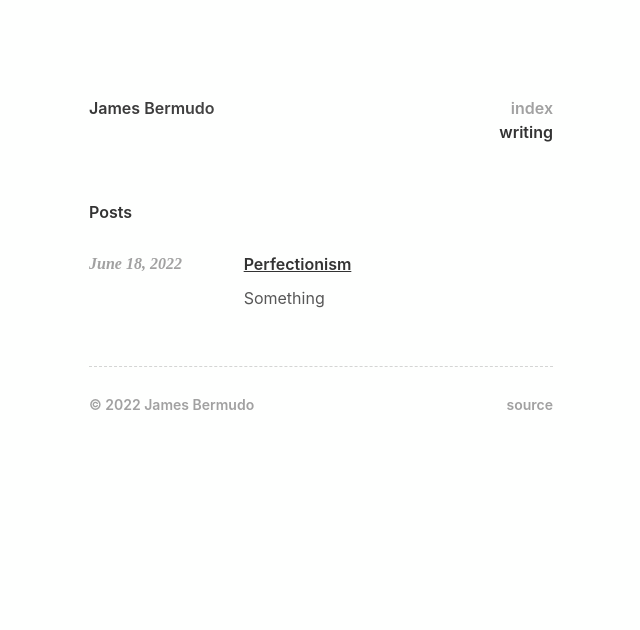
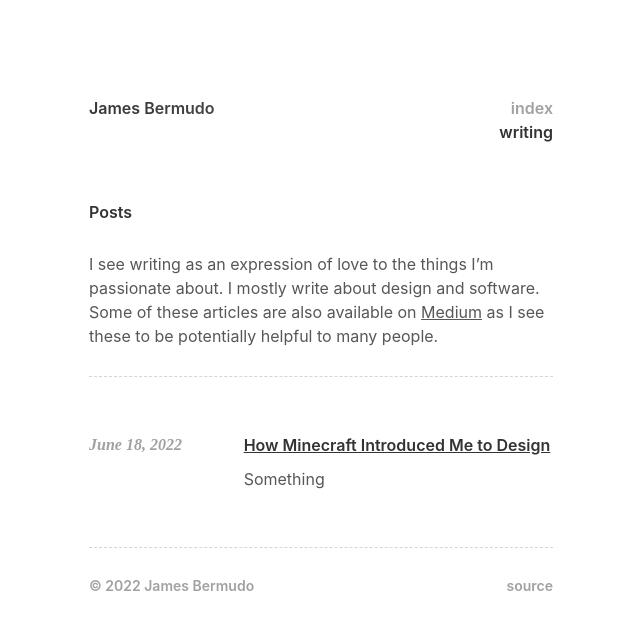
Before and after one commit to jcebermudo/jamesbermudo.com, a Next.js app: page /writing in a window 1280 px wide. Shown: the top 630 px of the page, without its empty margins (319-959 px from the left). Built offline with nearby package versions, Linux system fonts and the light colour scheme.

Commit message:
changed the layout for posts and changed favicon

```diff
--- a/pages/index.jsx
+++ b/pages/index.jsx
@@ -38,7 +38,7 @@ export default function Home() {
         <meta name="twitter:creator" content="@jcebermudo" />
         <meta property="twitter:image" content="/index.png" />
         <meta name="viewport" content="initial-scale=1.0, width=device-width" />
-        <link rel="icon" type="image/x-icon" href="/favicon.png"></link>
+        <link rel="icon" type="image/x-icon" href="/favicon.ico"></link>
       </Head>
       <p className="text-[#575757] text-base mt-14">
         Hello, I&apos;m a 15 year old{" "}
--- a/pages/writing/[slug].js
+++ b/pages/writing/[slug].js
@@ -17,7 +17,7 @@ function Post({ data, content }) {
         <meta property="og:description" content={data.description} />
         <meta property="og:site_name" content="James Bermudo" />
         <meta name="viewport" content="initial-scale=1.0, width=device-width" />
-        <link rel="icon" type="image/x-icon" href="/favicon.png"></link>
+        <link rel="icon" type="image/x-icon" href="/favicon.ico"></link>
       </Head>
       <div className="mt-14">
         <Link href="/writing">
--- a/pages/writing/index.jsx
+++ b/pages/writing/index.jsx
@@ -34,11 +34,26 @@ export default function Blog({ posts }) {
         <meta name="twitter:creator" content="@jcebermudo" />
         <meta property="twitter:image" content="/writing.png" />
         <meta name="viewport" content="initial-scale=1.0, width=device-width" />
-        <link rel="icon" type="image/x-icon" href="/favicon.png"></link>
+        <link rel="icon" type="image/x-icon" href="/favicon.ico"></link>
       </Head>
       <h2 className="text-[#333333] text-base font-semibold mt-14">Posts</h2>
+      <p className="text-[#575757] text-base mt-7">
+        I see writing as an expression of love to the things I’m passionate
+        about. I mostly write about design and software. Some of these articles
+        are also available on{" "}
+        <a
+          target="_blank"
+          rel="noreferrer"
+          href="https://bermudo.medium.com/"
+          className="underline text-base duration-150 hover:text-[#19A1FD]"
+        >
+          Medium
+        </a>{" "}
+        as I see these to be potentially helpful to many people.
+      </p>
+      <hr className="border-[#767677] border-dashed opacity-30 mt-7" />
       <div>
-        <div className="mt-7">
+        <div className="mt-14">
           {posts.map((post) => (
             <PostLink
               key={post.slug}
--- a/posts/perfectionism.mdx
+++ b/posts/minecraft.mdx
@@ -1,5 +1,7 @@
 ---
-title: "Perfectionism"
+title: "How Minecraft Introduced Me to Design"
 date: "June 18, 2022"
 description: "Something"
 ---
+
+#Lol
```
Also changed, not shown: public/favicon.png (deleted), 1 other file (tests, documents, lock files or other folders).
